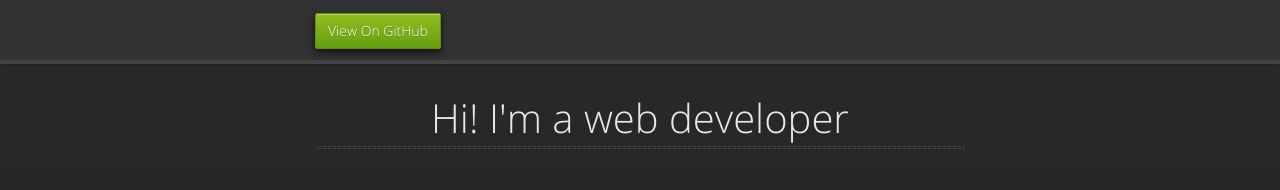
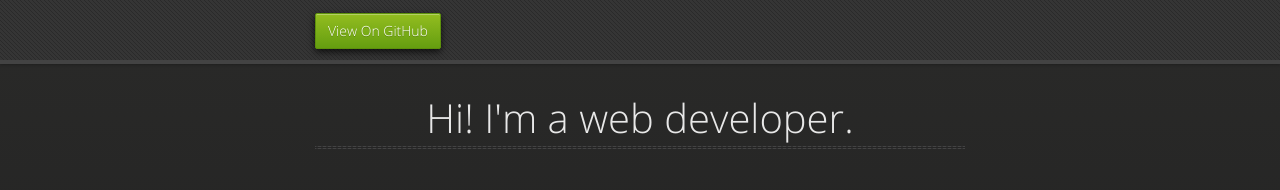
Before and after one commit to dvornikov/dvornikov.github.io, a plain HTML site: page index.html in a window 1280 px wide. Shown: the top 190 px of the page. Drawn offline with nearby package versions, Linux system fonts and the light colour scheme.

Commit message:
Update index.html

```diff
--- a/index.html
+++ b/index.html
@@ -28,7 +28,7 @@
 
       <section>
         <div id="title">
-          <h1>Hi! I'm a web developer</h1>
+          <h1>Hi! I'm a web developer.</h1>
           <!--<p>pages</p>-->
           <hr>
           <!--<span class="credits left">Project maintained by <a href="https://github.com/dvornikov">dvornikov</a></span>
```
